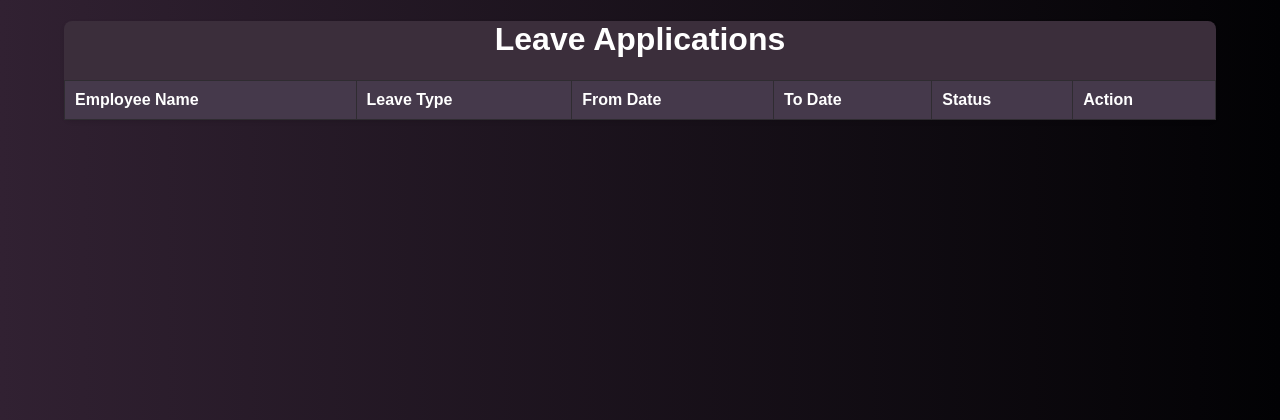
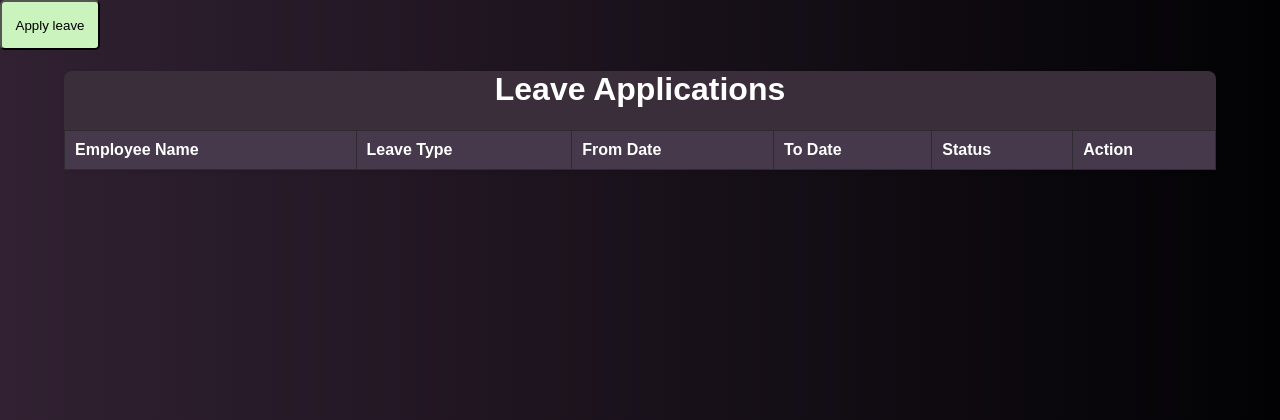
Before and after one commit to priyaatarb/Voice-leave-App, a Flask app: page /manager_review in a window 1280 px wide. Shown: the top 420 px of the page. Run offline with Flask 3, Linux system fonts and the light colour scheme; lists and menus that the app fills with data are empty.

Commit message:
redirect button added

```diff
--- a/static/css/manager.css
+++ b/static/css/manager.css
@@ -6,6 +6,30 @@
         padding: 0;
         background: linear-gradient(to right, rgba(49,33,50,1), rgba(2,2,4,1));
       }
+
+
+      #m-page{
+        text-decoration: none;
+        bottom: 0;
+        transition: background 0.3s ease-in-out;
+
+      }
+
+      #redirect:hover{
+        background-color: #95ee7a;
+      }
+
+      #redirect{
+        height: 50px;
+        width: 100px;
+        background-color: #caf3be;
+        padding: 5px;
+        /* margin: 30px auto; */
+
+        color: black;
+        font-weight: 200;
+      }
+
 
       .container {
         max-width: 90vw; /* Use viewport width for better responsiveness */
--- a/templates/index.html
+++ b/templates/index.html
@@ -78,6 +78,12 @@
         </div>
       </div>
     </div>
+
+    <a href="https://voice-leave-app.onrender.com/manager_review" id="m-page">
+      <button id="redirect">
+        Manager review
+      </button>
+    </a>
 <script src="/static/js/script.js"></script>
 </body>
 </html>
--- a/templates/manager.html
+++ b/templates/manager.html
@@ -7,6 +7,13 @@
     <link rel="stylesheet" href="/static/css/manager.css">
 </head>
 <body>
+   <div class="redirect">
+    <a href="https://voice-leave-app.onrender.com/voice_application" id="m-page">
+        <button id="redirect">
+          Apply leave
+        </button>
+      </a>
+   </div>
     <div class="container">
         <h1>Leave Applications</h1>
         <table id="applications-table">
@@ -26,6 +33,8 @@
         </table>
     </div>
 
+
+
     <script src="/static/js/manager.js"></script>
 </body>
 </html>
```
Also changed, not shown: static/css/style.css (+33 -10 lines), static/js/script.js (line endings or trailing spaces).
